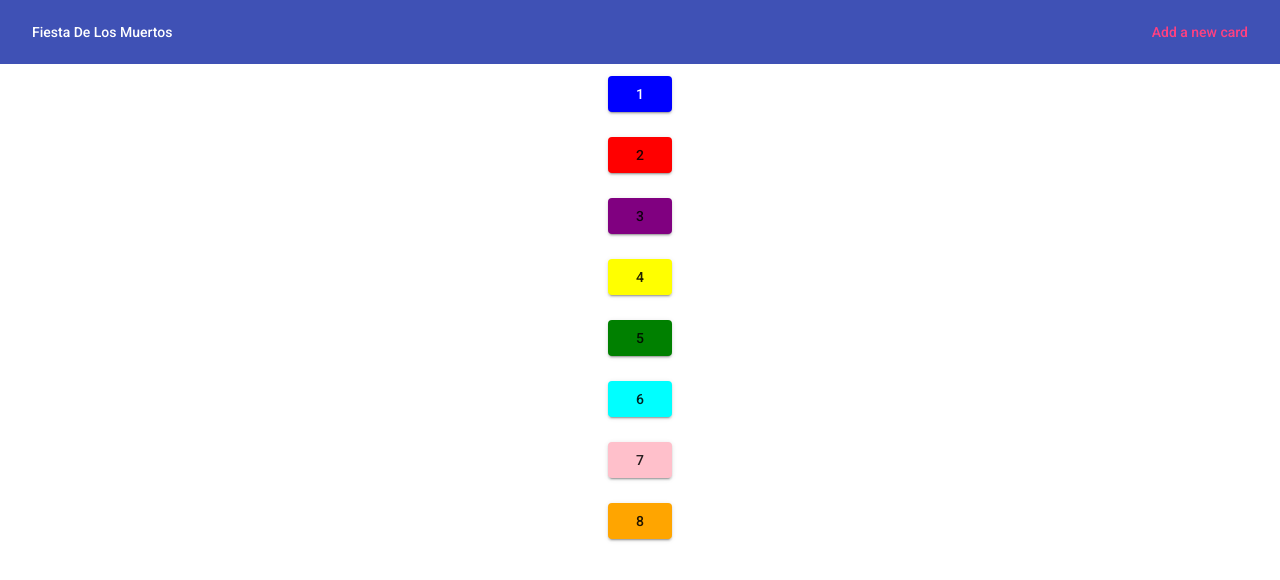
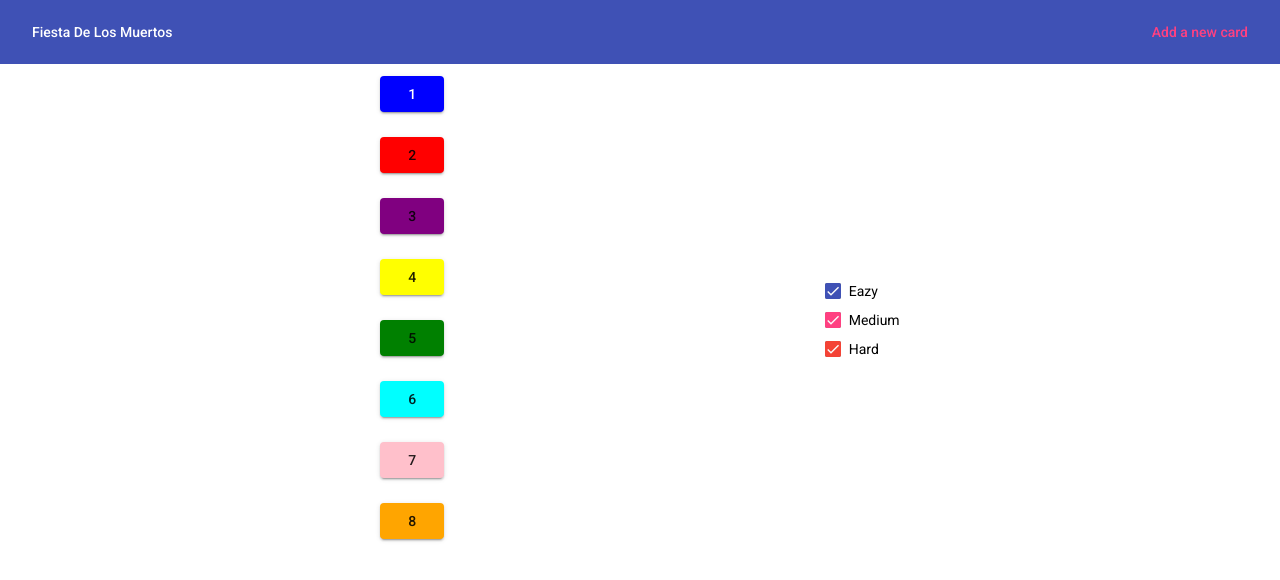
Before and after one commit to horohoro/fdlm-scratch, an Angular app: page / in a window 1280 px wide. Shown: the top 580 px of the page. Built offline with nearby package versions, Linux system fonts and the light colour scheme.

Commit message:
difficulty filter yeah !

```diff
--- a/src/app/add-card/add-card.component.ts
+++ b/src/app/add-card/add-card.component.ts
@@ -53,6 +53,7 @@ export class AddCardComponent implements OnInit {
     })
   }
 
+  // TODO(horo): Convert https://en.m.wikipedia.org/wiki/ URL input en https://en.wikipedia.org/wiki/
   loadAndSubmit(): void {
     const checkAndSubmit = () : boolean => {
       let card : Card = new Card();
--- a/src/app/app.module.ts
+++ b/src/app/app.module.ts
@@ -22,6 +22,7 @@ import { MatTableModule } from '@angular/material/table';
 import { MatDividerModule } from '@angular/material/divider';
 import { MatCardModule } from '@angular/material/card';
 import { MatIconModule } from '@angular/material/icon';
+import { MatCheckboxModule } from '@angular/material/checkbox';
 
 @NgModule({
   declarations: [
@@ -49,7 +50,8 @@ import { MatIconModule } from '@angular/material/icon';
     MatTableModule,
     MatDividerModule,
     MatCardModule,
-    MatIconModule
+    MatIconModule,
+    MatCheckboxModule
   ],
   providers: [],
   bootstrap: [AppComponent]
--- a/src/app/backend.service.ts
+++ b/src/app/backend.service.ts
@@ -80,9 +80,15 @@ export class BackendService {
 
   // SOAP
   // Pick and assign an unassigned card
-  ReturnCardOrAssignUnassignedCard(player : number): Observable<Card> {
+  ReturnCardOrAssignUnassignedCard(player : number, selectedDifficulty?: string): Observable<Card> {
     let API_URL = `${this.endpoint}/ReturnCardOrAssignUnassignedCard`;
-    return this.http.get<Card>(API_URL, { headers: this.headers, params: { player: player } })
+
+    let params : {player:number, selectedDifficulty?: string} = { player: player }
+    if (selectedDifficulty) {
+      params.selectedDifficulty = selectedDifficulty;
+    }
+
+    return this.http.get<Card>(API_URL, { headers: this.headers, params: params })
       .pipe(
         map((res: Card) => {
           return res;
@@ -109,10 +115,15 @@ export class BackendService {
   }
 
   // Return result
-  GameResult(): Observable<Card[]> {
+  GameResult(selectedDifficulty?: string): Observable<Card[]> {
     let API_URL = `${this.endpoint}/GameResult`;
 
-    return this.http.get<Card[]>(API_URL, { headers: this.headers })
+    let params : {selectedDifficulty?: string} = {}
+    if (selectedDifficulty) {
+      params.selectedDifficulty = selectedDifficulty;
+    }
+
+    return this.http.get<Card[]>(API_URL, { headers: this.headers, params: params })
       .pipe(
         map((res: Card[]) => {
           return res;
@@ -164,5 +175,4 @@ export class BackendService {
       return throwError(errorMessage);
     }
   }
-
 }
--- a/src/app/card-detail/card-detail.component.ts
+++ b/src/app/card-detail/card-detail.component.ts
@@ -3,6 +3,7 @@ import { Injectable } from '@angular/core';
 import { BackendService } from '../backend.service';
 import { ActivatedRoute, Router } from '@angular/router';
 import { Card } from '../card';
+import { FilterSettings } from '../filter-settings';
 
 @Injectable({
   providedIn: 'root'
@@ -15,6 +16,7 @@ import { Card } from '../card';
 export class CardDetailComponent implements OnInit {
   player : number = 0;
   card : Card = new Card();
+  filterSettings = new FilterSettings();
 
   constructor(
     private backendService : BackendService,
@@ -22,17 +24,20 @@ export class CardDetailComponent implements OnInit {
     private router : Router) {
       this.activatedRoute.queryParams.subscribe(params => {
         this.player = params['player'];
+        if (params['selectedDifficulty']) {
+          this.filterSettings = new FilterSettings(params['selectedDifficulty'])
+        }
       })
   }
 
   ngOnInit(): void {
-    this.backendService.ReturnCardOrAssignUnassignedCard(this.player).subscribe(res =>
+    this.backendService.ReturnCardOrAssignUnassignedCard(this.player, this.filterSettings.selectedDifficultyToString()).subscribe(res =>
       this.card = res);
   }
 
   pickAnotherCard() {
     this.backendService.UnassignPlayer(this.player).subscribe(res =>
-      this.backendService.ReturnCardOrAssignUnassignedCard(this.player).subscribe(res =>
+      this.backendService.ReturnCardOrAssignUnassignedCard(this.player, this.filterSettings.selectedDifficultyToString()).subscribe(res =>
         this.card = res));
   }
 
--- /dev/null
+++ b/src/app/filter-settings.ts
@@ -0,0 +1,33 @@
+export class FilterSettings {
+    selectedDifficulty = {
+        easy: true,
+        medium: true,
+        hard: true
+    }
+
+    constructor(selectedDifficulty?: string | string[]) {
+        if (selectedDifficulty) {
+            this.setSelectedDifficulty(selectedDifficulty)
+        }
+    }
+
+    // Transform difficulty object into a string
+    selectedDifficultyToString() {
+        let selectedDifficultyArray = []
+        if (this.selectedDifficulty.easy) selectedDifficultyArray.push('easy');
+        if (this.selectedDifficulty.medium) selectedDifficultyArray.push('medium');
+        if (this.selectedDifficulty.hard) selectedDifficultyArray.push('hard');
+        return selectedDifficultyArray.join(',');
+    }
+
+    setSelectedDifficulty(selectedDifficulty : string | string[]) : void {
+        if (typeof selectedDifficulty == 'string') {
+            return this.setSelectedDifficulty(selectedDifficulty.split(','))
+        }
+        if (Array.isArray(selectedDifficulty)) {
+            this.selectedDifficulty.easy = selectedDifficulty.includes('easy')
+            this.selectedDifficulty.medium = selectedDifficulty.includes('medium')
+            this.selectedDifficulty.hard = selectedDifficulty.includes('hard')
+        }
+    }
+}
--- a/src/app/player-selector/player-selector.component.html
+++ b/src/app/player-selector/player-selector.component.html
@@ -1,10 +1,17 @@
-<p fxLayout="column" fxLayoutGap="5px" fxLayoutAlign="space-evenly center">
-    <a mat-raised-button class="blue-btn" [routerLink]="['/card-detail']" [queryParams]="{player: 1}">1</a><br/>
-    <a mat-raised-button class="red-btn" [routerLink]="['/card-detail']" [queryParams]="{player: 2}">2</a><br/>
-    <a mat-raised-button class="purple-btn" [routerLink]="['/card-detail']" [queryParams]="{player: 3}">3</a><br/>
-    <a mat-raised-button class="yellow-btn" [routerLink]="['/card-detail']" [queryParams]="{player: 4}">4</a><br/>
-    <a mat-raised-button class="green-btn" [routerLink]="['/card-detail']" [queryParams]="{player: 5}">5</a><br/>
-    <a mat-raised-button class="cyan-btn" [routerLink]="['/card-detail']" [queryParams]="{player: 6}">6</a><br/>
-    <a mat-raised-button class="pink-btn" [routerLink]="['/card-detail']" [queryParams]="{player: 7}">7</a><br/>
-    <a mat-raised-button class="orange-btn" [routerLink]="['/card-detail']" [queryParams]="{player: 8}">8</a><br/>
-</p>
+<div fxLayout="rows" fxLayoutAlign="space-evenly center">
+    <div fxLayout="column" fxLayoutGap="5px" fxLayoutAlign="space-evenly center">
+        <a mat-raised-button class="blue-btn" [routerLink]="['/card-detail']" [queryParams]="{player: 1, selectedDifficulty: filterSettings.selectedDifficultyToString()}">1</a><br/>
+        <a mat-raised-button class="red-btn" [routerLink]="['/card-detail']" [queryParams]="{player: 2, selectedDifficulty: filterSettings.selectedDifficultyToString()}">2</a><br/>
+        <a mat-raised-button class="purple-btn" [routerLink]="['/card-detail']" [queryParams]="{player: 3, selectedDifficulty: filterSettings.selectedDifficultyToString()}">3</a><br/>
+        <a mat-raised-button class="yellow-btn" [routerLink]="['/card-detail']" [queryParams]="{player: 4, selectedDifficulty: filterSettings.selectedDifficultyToString()}">4</a><br/>
+        <a mat-raised-button class="green-btn" [routerLink]="['/card-detail']" [queryParams]="{player: 5, selectedDifficulty: filterSettings.selectedDifficultyToString()}">5</a><br/>
+        <a mat-raised-button class="cyan-btn" [routerLink]="['/card-detail']" [queryParams]="{player: 6, selectedDifficulty: filterSettings.selectedDifficultyToString()}">6</a><br/>
+        <a mat-raised-button class="pink-btn" [routerLink]="['/card-detail']" [queryParams]="{player: 7, selectedDifficulty: filterSettings.selectedDifficultyToString()}">7</a><br/>
+        <a mat-raised-button class="orange-btn" [routerLink]="['/card-detail']" [queryParams]="{player: 8, selectedDifficulty: filterSettings.selectedDifficultyToString()}">8</a><br/>
+    </div>
+    <div fxLayout="column" fxLayoutGap="5px" fxLayoutAlign="center">
+        <mat-checkbox [checked]="filterSettings.selectedDifficulty.easy" color="primary" (change)="filterSettings.selectedDifficulty.easy = !filterSettings.selectedDifficulty.easy">Eazy</mat-checkbox>
+        <mat-checkbox [checked]="filterSettings.selectedDifficulty.medium" color="accent" (change)="filterSettings.selectedDifficulty.medium = !filterSettings.selectedDifficulty.medium">Medium</mat-checkbox>
+        <mat-checkbox [checked]="filterSettings.selectedDifficulty.hard" color="warn" (change)="filterSettings.selectedDifficulty.hard = !filterSettings.selectedDifficulty.hard">Hard</mat-checkbox>
+    </div>
+</div>
--- a/src/app/player-selector/player-selector.component.ts
+++ b/src/app/player-selector/player-selector.component.ts
@@ -1,6 +1,7 @@
 import { Component, OnInit } from '@angular/core';
 import { BackendService } from '../backend.service';
 import { ActivatedRoute, Router } from '@angular/router';
+import { FilterSettings } from '../filter-settings';
 
 
 @Component({
@@ -9,6 +10,7 @@ import { ActivatedRoute, Router } from '@angular/router';
   styleUrls: ['./player-selector.component.scss']
 })
 export class PlayerSelectorComponent implements OnInit {
+  filterSettings = new FilterSettings();
 
   constructor(
     private backendService : BackendService,
@@ -23,5 +25,4 @@ export class PlayerSelectorComponent implements OnInit {
         }
     })
   }
-
 }
--- a/src/app/result/result.component.ts
+++ b/src/app/result/result.component.ts
@@ -3,6 +3,7 @@ import { Injectable } from '@angular/core';
 import { BackendService } from '../backend.service';
 import { ActivatedRoute, Router } from '@angular/router';
 import { Card } from '../card';
+import { FilterSettings } from '../filter-settings';
 
 @Injectable({
   providedIn: 'root'
@@ -16,6 +17,7 @@ export class ResultComponent implements OnInit, OnDestroy {
   cards?: Card[];
   private player?: number;
   displayedColumns: string[] = ['en', 'fr', 'ja'];
+  filterSettings = new FilterSettings();
 
   constructor(
     private backendService : BackendService,
@@ -23,11 +25,14 @@ export class ResultComponent implements OnInit, OnDestroy {
     private router : Router) {
       this.activatedRoute.queryParams.subscribe(params => {
         this.player = params['player'];
+        if (params['selectedDifficulty']) {
+          this.filterSettings = new FilterSettings(params['selectedDifficulty'])
+        }
       })
     }
 
   ngOnInit(): void {
-    this.backendService.GameResult().subscribe(
+    this.backendService.GameResult(this.filterSettings.selectedDifficultyToString()).subscribe(
       res => this.cards = res);
   }
 
```
Also changed, not shown: 2 other files (tests, documents, lock files or other folders).
